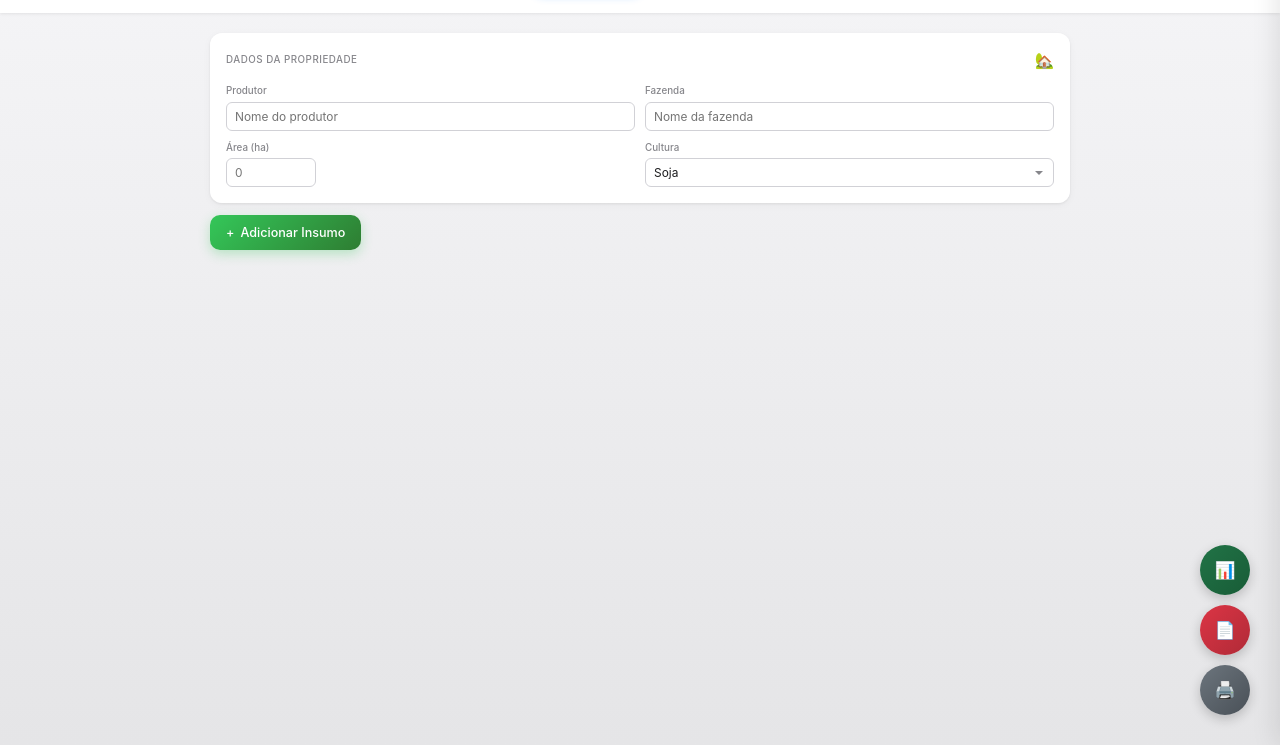
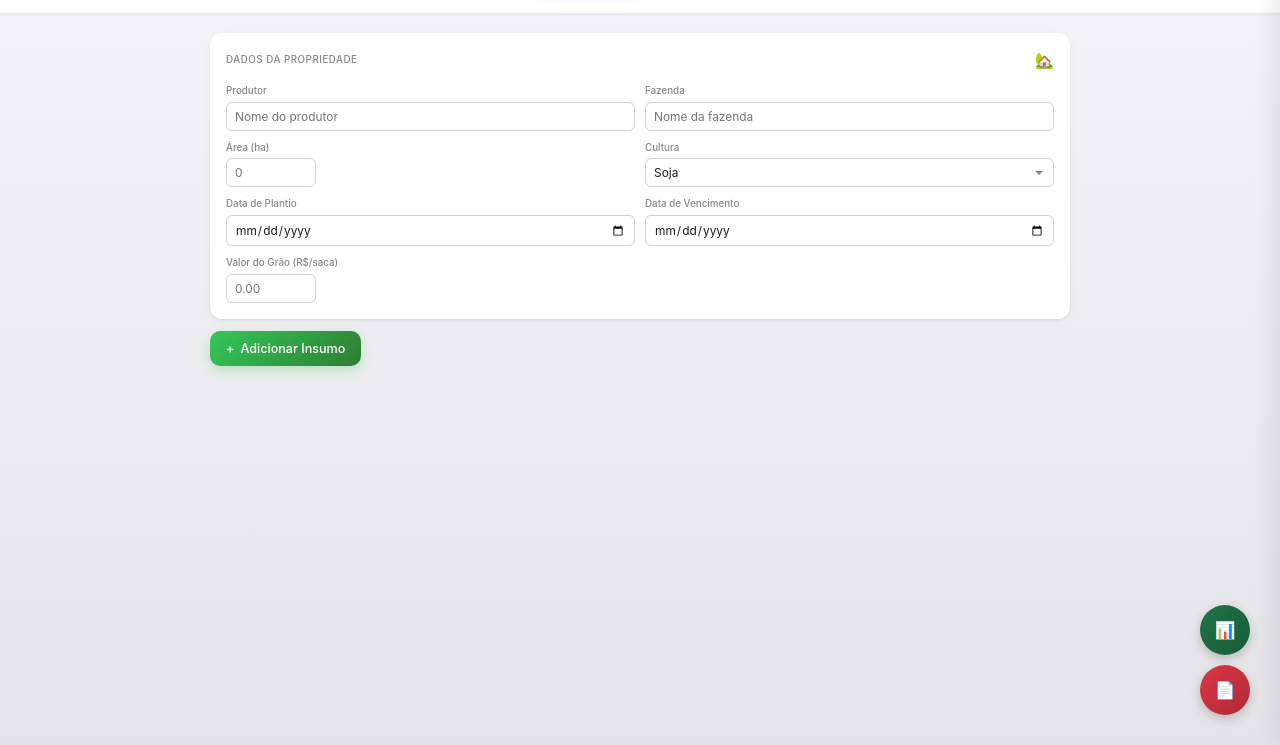
Before and after one commit to AfonsoRaudinei/Cotacaosoloforte, a plain HTML site: page index.html in a window 1280 px wide. Shown: the part 55-800 px from the top of the page. Drawn offline with nearby package versions, Linux system fonts and the light colour scheme; a script that the page names is missing.

Commit message:
Update index.html

```diff
--- a/index.html
+++ b/index.html
@@ -59,6 +59,18 @@
                             <option value="soja">Soja</option>
                             <option value="milho">Milho</option>
                         </select>
+                    </div>
+                    <div class="form-group">
+                        <label>Data de Plantio</label>
+                        <input type="date" id="planting-date">
+                    </div>
+                    <div class="form-group">
+                        <label>Data de Vencimento</label>
+                        <input type="date" id="due-date">
+                    </div>
+                    <div class="form-group">
+                        <label>Valor do Grão (R$/saca)</label>
+                        <input type="number" id="grain-price" placeholder="0.00" step="0.01" min="0">
                     </div>
                 </div>
             </div>
@@ -126,7 +138,6 @@
     <div class="fab-container">
         <button class="fab fab-excel" id="export-excel-btn" title="Exportar Excel">📊</button>
         <button class="fab fab-pdf" id="export-pdf-btn" title="Exportar PDF">📄</button>
-        <button class="fab fab-print" id="print-btn" title="Imprimir">🖨️</button>
     </div>
 
     <!-- Sidecar -->
```
